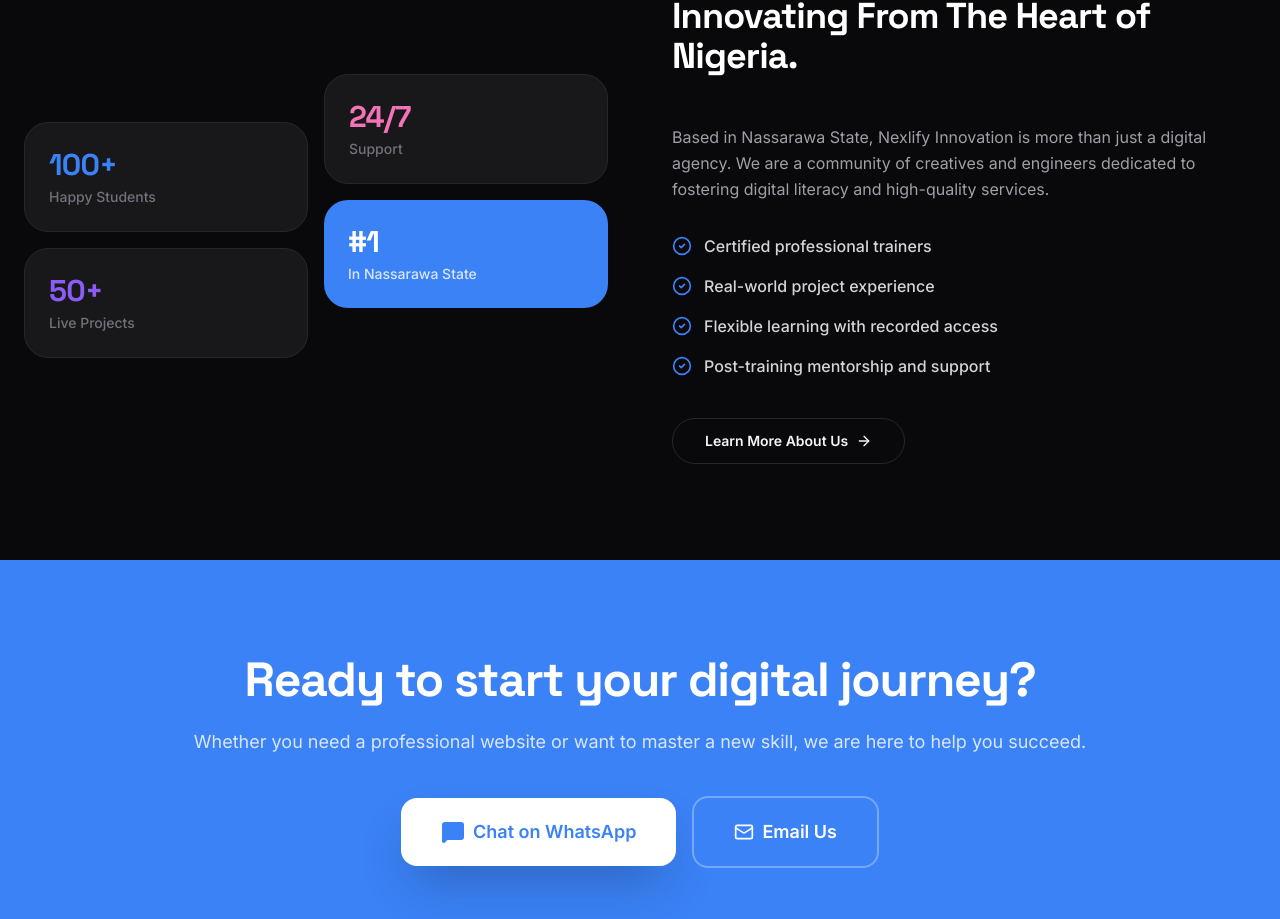
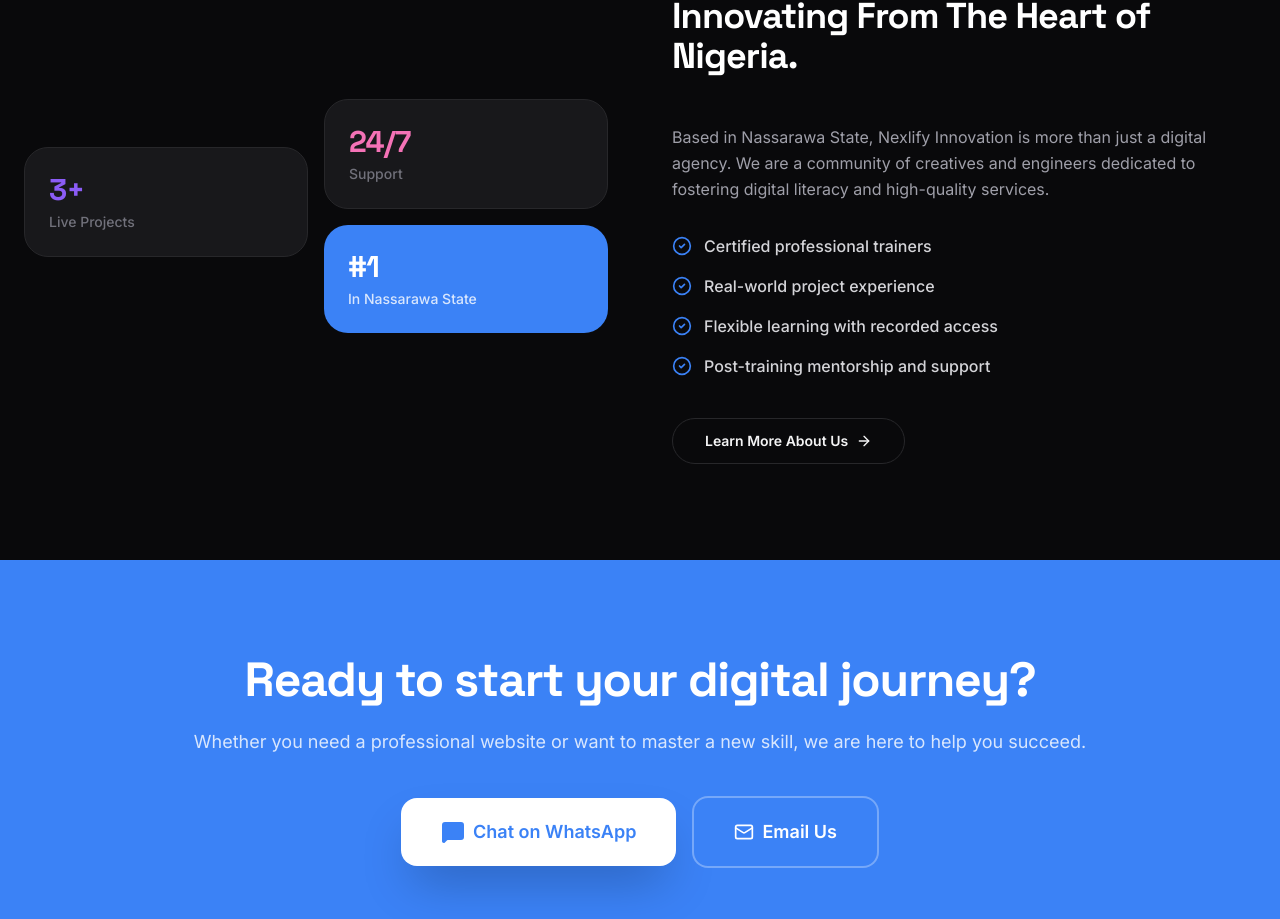
Before and after one commit to davemon080/nexlifyinnovation, a React (Vite) app: page / in a window 1280 px wide. Shown: the part 2790-3709 px from the top of the page. Built offline with nearby package versions, Linux system fonts and the light colour scheme.

Commit message:
Add files via upload

```diff
--- a/src/App.tsx
+++ b/src/App.tsx
@@ -1073,11 +1073,7 @@
               >
                 <div className="space-y-4 pt-12">
                   <div className="bg-zinc-900 border border-zinc-800 p-6 rounded-3xl">
-                    <h4 className="text-3xl font-bold text-brand-primary mb-1">100+</h4>
-                    <p className="text-zinc-500 text-sm font-medium">Happy Students</p>
-                  </div>
-                  <div className="bg-zinc-900 border border-zinc-800 p-6 rounded-3xl">
-                    <h4 className="text-3xl font-bold text-brand-secondary mb-1">50+</h4>
+                    <h4 className="text-3xl font-bold text-brand-secondary mb-1">3+</h4>
                     <p className="text-zinc-500 text-sm font-medium">Live Projects</p>
                   </div>
                 </div>
```
